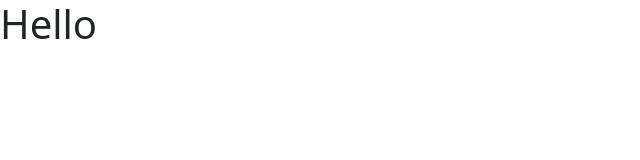
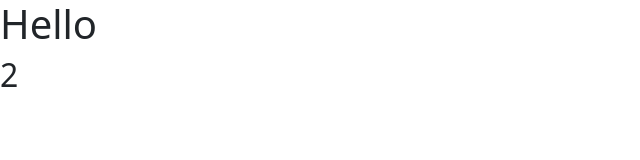
Before and after one commit to dpi627/HexVueDaily, a Vue app: page / in a window 1280 px wide. Shown: the top 160 px of the page, without its empty margins (0-640 px from the left). Built offline with nearby package versions, Linux system fonts and the light colour scheme.

Commit message:
feat: 在 Child.vue 中新增 value 屬性，並在 Daily13.vue 中傳遞該屬性

```diff
--- a/src/Daily13.vue
+++ b/src/Daily13.vue
@@ -1,5 +1,5 @@
 <template>
-  <Child :data="data" />
+  <Child :data="data" :value="2" />
 </template>
 
 <script setup>
--- a/src/components/Child.vue
+++ b/src/components/Child.vue
@@ -1,9 +1,10 @@
 <template>
   <h1>{{ data }}</h1>
+  <h2>{{ value }}</h2>
 </template>
 
 <script setup>
 // import { defineProps } from 'vue';
 
-defineProps(['data'])
+defineProps(['data', 'value'])
 </script>
```
